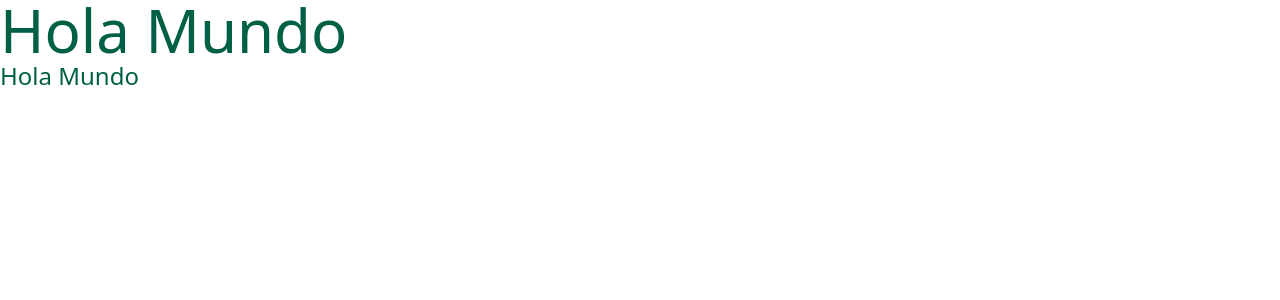
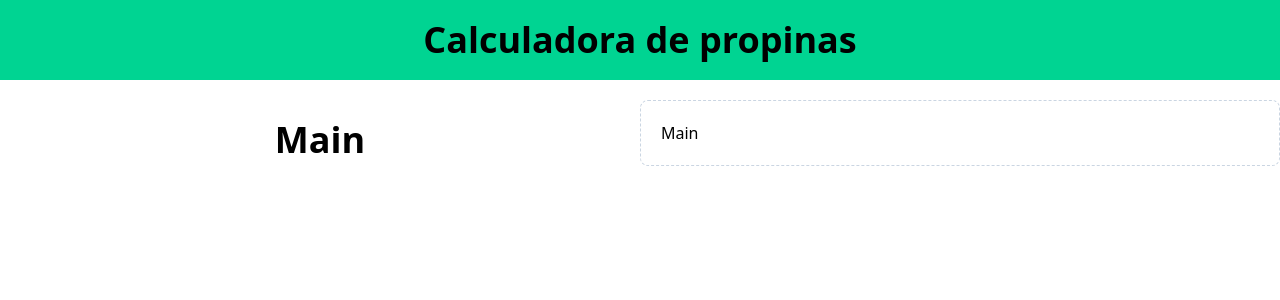
Before and after one commit to RaulSantosDev/calculadora_propinas_react, a React (Vite) app: page / in a window 1280 px wide. Shown: the top 300 px of the page. Built offline with nearby package versions, Linux system fonts and the light colour scheme.

Commit message:
Add header, main

```diff
--- a/src/App.tsx
+++ b/src/App.tsx
@@ -4,10 +4,23 @@ function App() {
 
   return (
     <>
-      <h1 className=" text-emerald-800 text-6xl"
-      >Hola Mundo</h1>
-      <h1 className=" text-emerald-800 text-2xl"
-      >Hola Mundo</h1>
+      <header className="bg-emerald-400 py-5">
+        <h1 className="text-center text-4xl font-black ">Calculadora de propinas</h1>
+      </header>
+
+      <main className="max-w7-xl mx-auto py-5 grid md:grid-cols-2">
+        <div className="p-5">
+          <h1 className="text-center font-black text-4xl ">Main</h1>
+        </div>
+
+        <div>
+          <h1 className="border border-dashed border-slate-300 p-5 rounded-lg space-y-10">Main</h1>
+        </div>
+
+
+      </main>
+
+
     </>
   )
 }
--- a/src/index.css
+++ b/src/index.css
@@ -1 +1,5 @@
 @import "tailwindcss";
+
+body  {
+    background-color: #ffff;
+}
```
